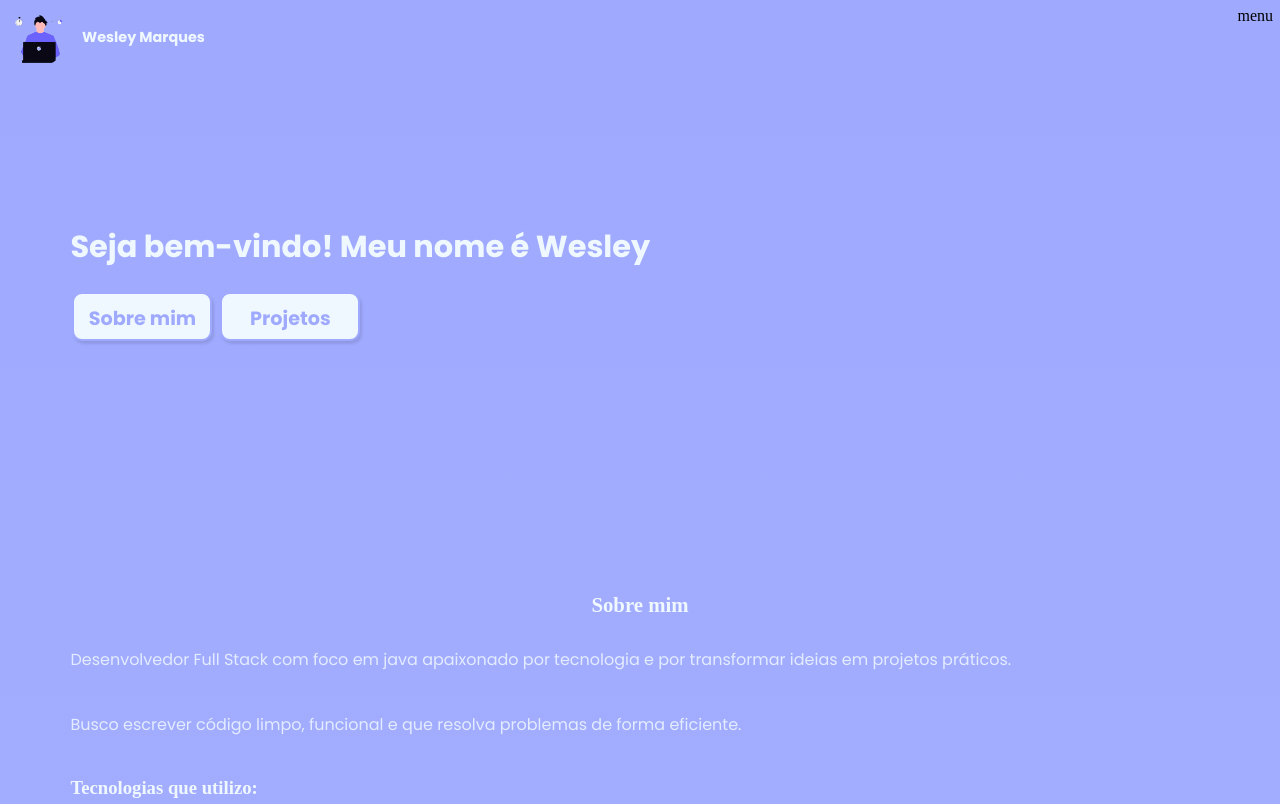
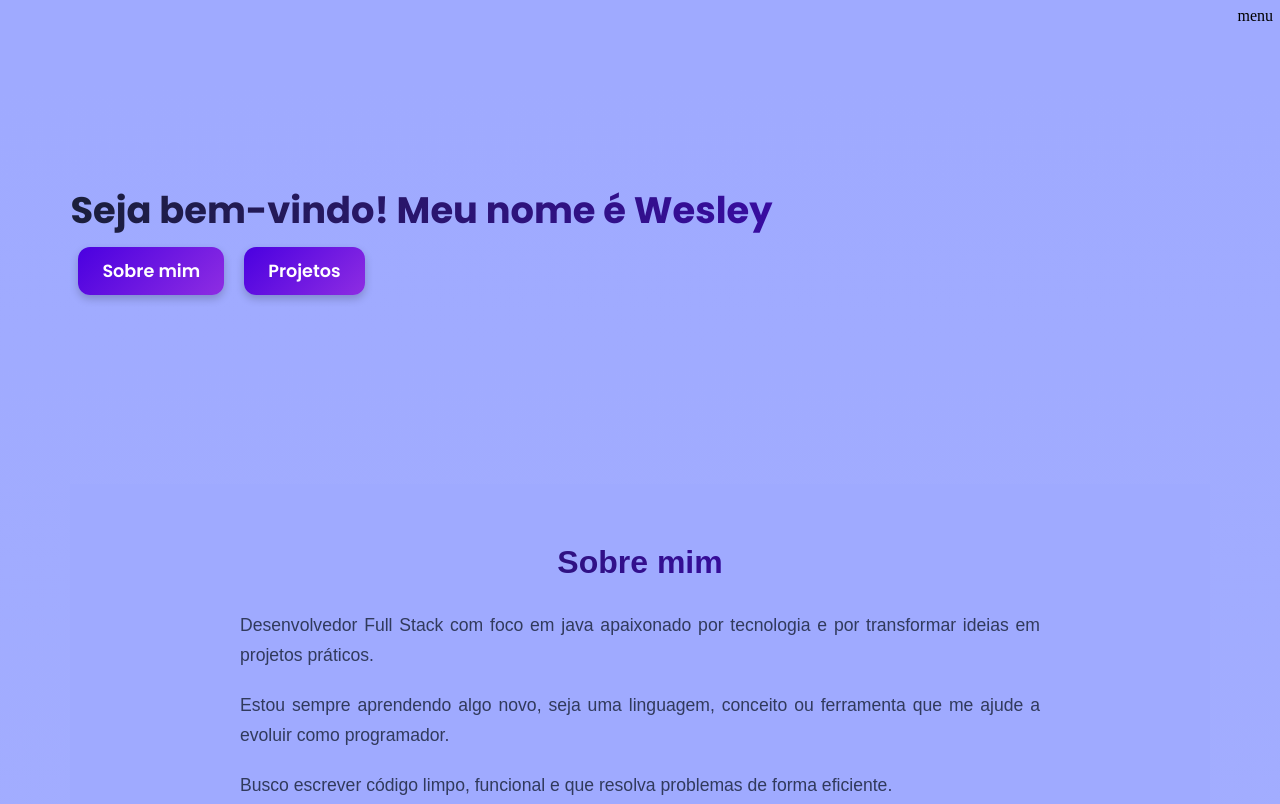
Before and after one commit to WesleyJunio0/Meu-Portfolio, a plain HTML site: page index.html in a window 1280 px wide. Shown: the top 804 px of the page. Drawn offline with Linux system fonts and the light colour scheme.

Commit message:
Fiz umas mudanças no h1 , botões, e parágrafos
alterei as cores do conteúdo dos elemento

```diff
--- a/estilo/StyleGlobal.css
+++ b/estilo/StyleGlobal.css
@@ -110,71 +110,92 @@ section#sobre {
 
   }
 
-
 section#sobre  h1{
   font-family: "Poppins", sans-serif;
-  font-weight: bold;
-  font-size: 1.9em;
+  font-weight: 700;
+  font-size: 2.3em;
+  background: linear-gradient(90deg, #1b1f3b, #4a00e0);
+  -webkit-background-clip: text;
+  -webkit-text-fill-color: transparent;
   margin-top: 50px;
   margin-bottom: 20px;
 }
 
+
+
 #sobre-mim {
+  background-color: rgb(159, 170, 255);
   margin-top: 200px;
+  padding: 60px 20px;
+  text-align: center;
+}
 
+/* Título principal */
+#sobre-mim h2 {
+  font-size: 2em;
+  font-family: "Raleway", sans-serif;
+  font-weight: 700;
+  background: linear-gradient(90deg, #1b1f3b, #4a00e0);
+  -webkit-background-clip: text;
+  -webkit-text-fill-color: transparent;
+  margin-bottom: 30px;
+}
+
+#sobre-mim p {
+  font-size: 1.1em;
+  font-family: "Raleway", sans-serif;
+  text-align: justify;
+   color: #313a5c;
+  margin-bottom: 20px;
+  max-width: 800px;
+  margin-left: auto;
+  margin-right: auto;
+  line-height: 1.7;
 }
 
 
-section#sobre  h2 {
+#sobre-mim h3 {
+  font-family: "Raleway", sans-serif;
+  color: #1b1f3b;
+  margin-top: 40px;
   font-size: 1.3em;
-  padding: 50px 0 10px;
-  text-align: center;
+}
+
+#sobre-mim #tecnologias {
+  width: 90%;
+  max-width: 800px;
+  height: 40px;
+  margin: 0 auto;
+  background: linear-gradient(to right, #4a00e0, #8e2de2);
+  border-radius: 8px;
+  box-shadow: 0 4px 10px rgba(0,0,0,0.15);
 }
 
 
+
 section#sobre a {
-  height: 49px;
-  width: 140px;
-  padding: 10px 0;
-  text-align: center;
-  display: inline-block;
-  margin: 2px;
-  border: solid 2px;
-  border-color: rgb(159, 170, 255);
-  border-radius: 10px;
-  background-color: aliceblue;
-  color:rgb(159, 170, 255) ;
+  height: auto;
+  padding: 12px 24px;
+  margin: 10px 8px;
+  border: none;
+  border-radius: 12px;
+  background: linear-gradient(135deg, #4a00e0, #8e2de2);
+  color: white;
+  font-family: "Poppins", sans-serif;
+  font-size: 1.1em;
+  font-weight: 600;
   text-decoration: none;
-  font-family: var(--font-f1);
-  font-size: 1.2em;
-  font-weight: bolder;
-  box-shadow: rgba(0, 0, 0, 0.11) 2px 3px 3px 0px;
+  box-shadow: 0 4px 8px rgba(0, 0, 0, 0.2);
+  transition: all 0.3s ease;
 }
 
 section#sobre a:hover {
-  background-color: rgb(225, 241, 255);
-  color:rgb(136, 150, 255) ;
+  background: linear-gradient(135deg, #00ffa2, #00c8ff);
+  color: #1b1b1b;
+  transform: translateY(-3px);
+  box-shadow: 0 6px 12px rgba(0, 0, 0, 0.25);
 }
 
-section#sobre p {
-   padding: 20px 0;
-   font-family: var(--font-f1);
-   text-align: justify;
-   color: rgba(240, 248, 255, 0.842);
-
-  }
-
-section#sobre h3{
-    margin-top: 20px;
-    margin-bottom: 10px;
-
-}
-
-section#sobre div#tecnologias {
-    width: 90%;
-    height: 40px;
-    background-color: #B1B2B5;
-  }
 
 
 /* area dos projetos principais*/
--- a/index.html
+++ b/index.html
@@ -9,7 +9,7 @@
 
 </head>
 <body>
-    <header> <div id="icone"></div><p class="nomedousuario">Wesley Marques</p>
+    <header> <!--<div id="icone"></div><p class="nomedousuario">Wesley Marques</p>-->
     <nav>
         <Div id="menu">menu</Div>
       <!--  <ul>
@@ -35,6 +35,7 @@
                     <div id="sobre-mim">
                         <h2>Sobre mim</h2>
                         <p>Desenvolvedor Full Stack com foco em java apaixonado por tecnologia e por transformar ideias em projetos práticos.</p>
+                        <p>Estou sempre aprendendo algo novo, seja uma linguagem, conceito ou ferramenta que me ajude a evoluir como programador.</p>
                         <p>Busco escrever código limpo, funcional e que resolva problemas de forma eficiente.</p>
                         <h3>Tecnologias que utilizo:</h3>
                         <div id="tecnologias"></div>
```
